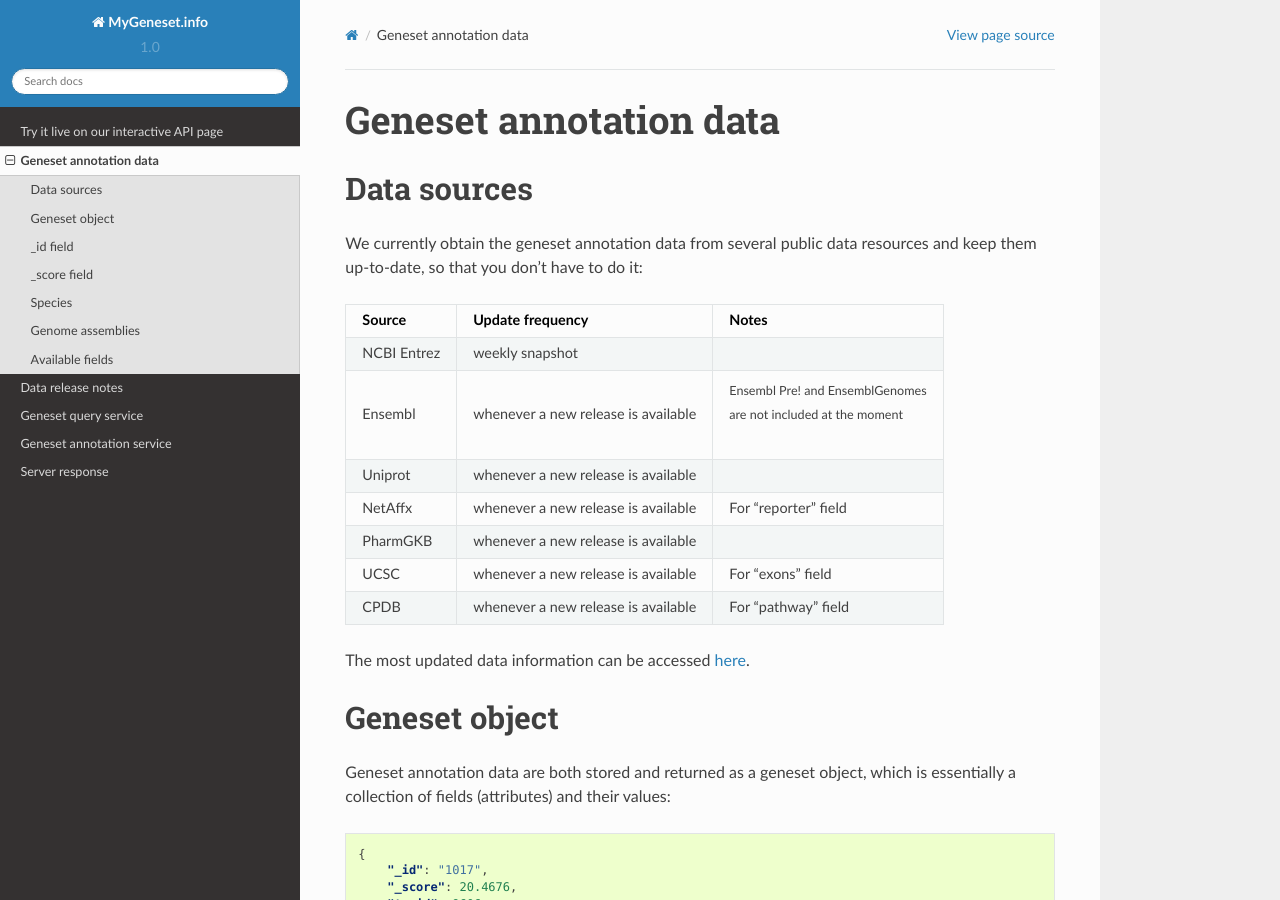
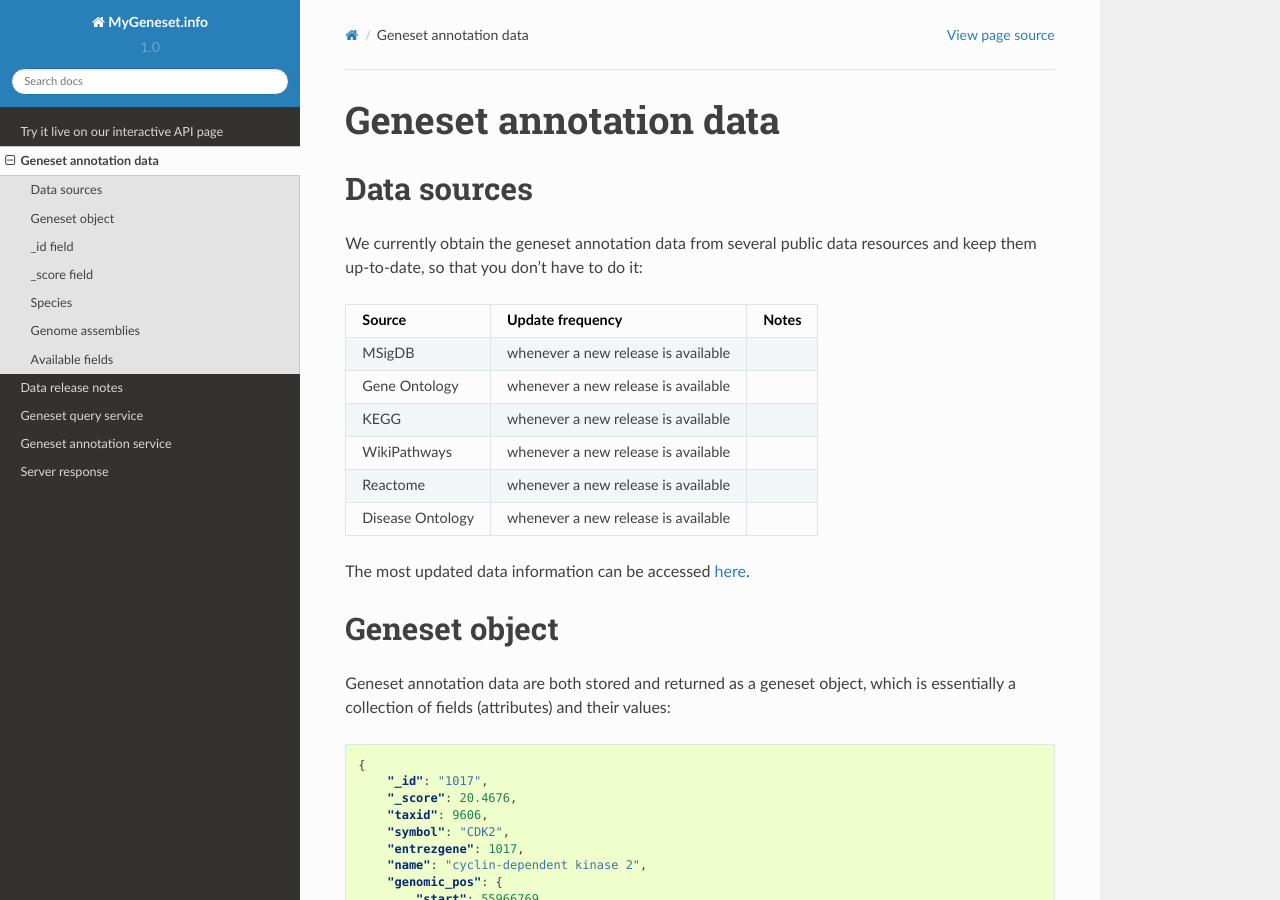
Before and after one commit to biothings/mygeneset.info, a Sphinx documentation site: the page built from docs/doc/data.rst, in a window 1280 px wide and 900 px high. Built offline with Sphinx 7.4.7 and the Read the Docs theme 2.0.0, drawn with Linux system fonts in a browser that asks for light colours; some web fonts are replaced.

Commit message:
Update docs
Add data source information

```diff
--- a/docs/doc/data.rst
+++ b/docs/doc/data.rst
@@ -10,24 +10,23 @@
 
 We currently obtain the geneset annotation data from several public data resources and keep them up-to-date, so that you don't have to do it:
 
-============    =======================      =================================
-Source           Update frequency               Notes
-============    =======================      =================================
-NCBI Entrez      weekly snapshot
-Ensembl          whenever a new              | Ensembl Pre! and EnsemblGenomes
-                 release is available        | are not included at the moment
-Uniprot          whenever a new
-                 release is available
-NetAffx          whenever a new               For "reporter" field
-                 release is available
-PharmGKB         whenever a new
-                 release is available
-UCSC             whenever a new               For "exons" field
-                 release is available
-CPDB             whenever a new               For "pathway" field
-                 release is available
+==================   =======================      =================================
+Source               Update frequency               Notes
+==================   =======================      =================================
+MSigDB               whenever a new
+                     release is available
+Gene Ontology        whenever a new
+                     release is available
+KEGG                 whenever a new
+                     release is available
+WikiPathways         whenever a new
+                     release is available
+Reactome             whenever a new
+                     release is available
+Disease Ontology     whenever a new
+                     release is available
 
-============    =======================      =================================
+==================   =======================      =================================
 
 The most updated data information can be accessed `here <http://mygeneset.info/v1/metadata>`__.
 
```
